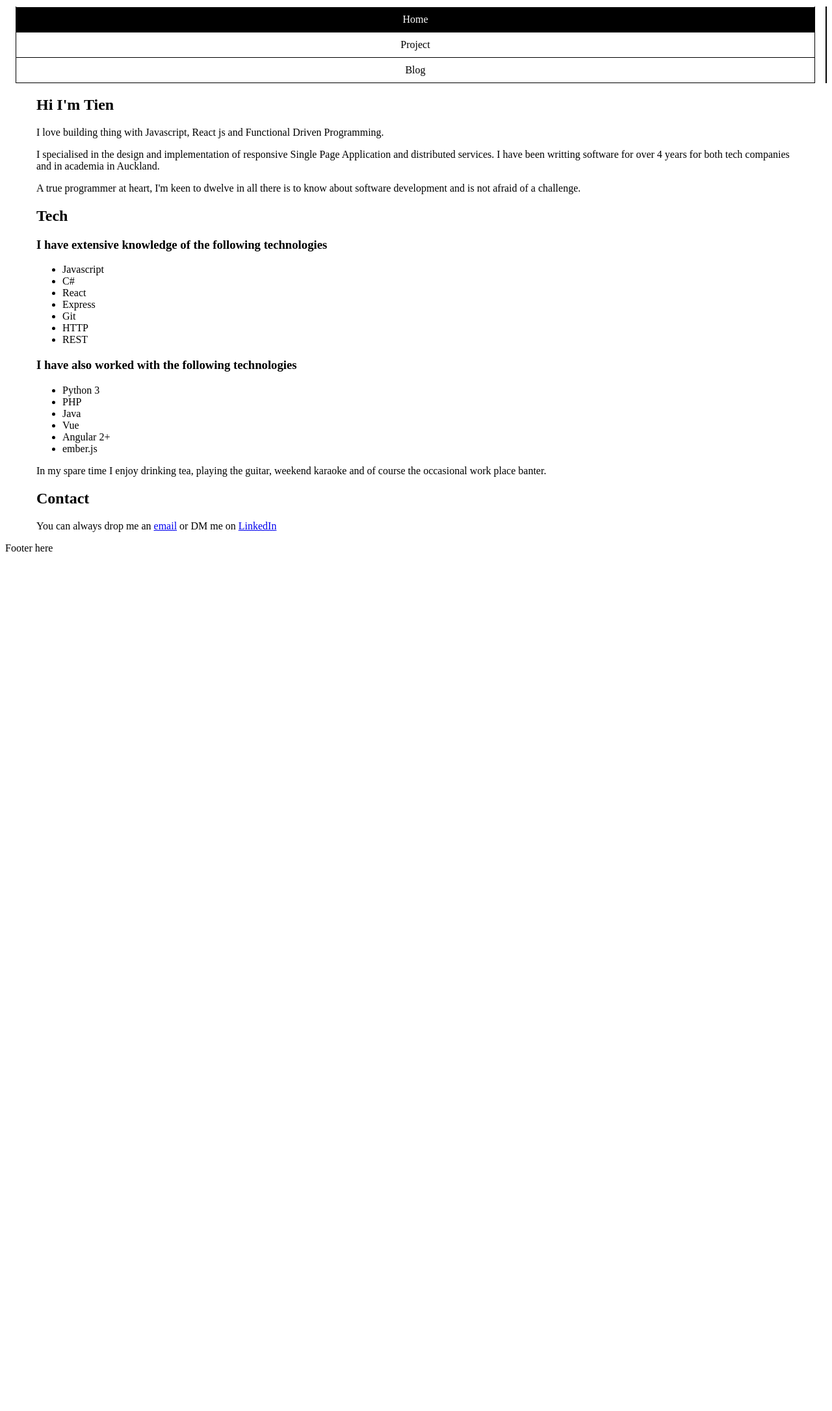
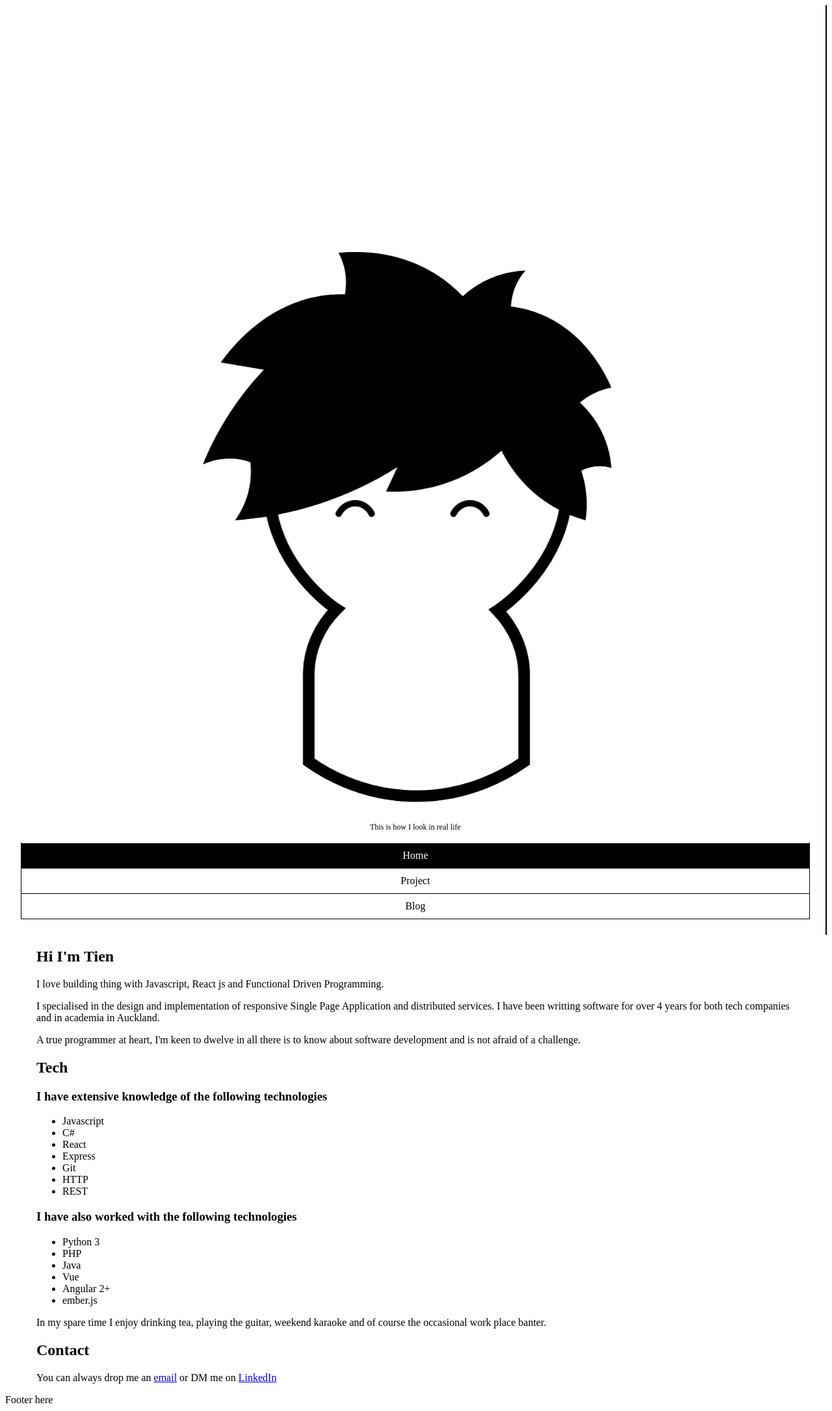
Before and after one commit to tien/tien.github.io, a Jekyll site: the page built from index.html, in a window 1280 px wide. Shown: the whole page at 65% size. Built offline with Jekyll 4.4.1, drawn with Linux system fonts in a browser that asks for light colours; before the commit the page ends 900 px from its top, so only the background shows below that.

Commit message:
Add page avatar/logo

```diff
--- a/_includes/nav.html
+++ b/_includes/nav.html
@@ -1,4 +1,8 @@
 <header id="navigation">
+  <figure id="main-avatar-figure">
+    <img src="/assets/images/avatar.png" alt="avatar" />
+    <figcaption>This is how I look in real life</figcaption>
+  </figure>
   <button class="menu-button">&#9776; Menu</button>
   <nav class="nav-bar">
     {% for item in site.data.navigation %}
--- a/_sass/nav-bar.scss
+++ b/_sass/nav-bar.scss
@@ -1,7 +1,24 @@
 #navigation {
-  padding: 0 1rem;
+  padding: 1.5rem;
   grid-column: 1/2;
   grid-row: 1/2;
+
+  #main-avatar-figure {
+
+    img {
+      width: 100%;
+    }
+
+    figcaption {
+      font-size: 0.75rem;
+      text-align: center;
+    }
+
+    @media screen and (min-width: 45em) {
+      margin-left: 0;
+      margin-right: 0;
+    }
+  }
 
   .menu-button {
     font-size: 2rem;
```
Also changed, not shown: assets/images/avatar.png (added).
